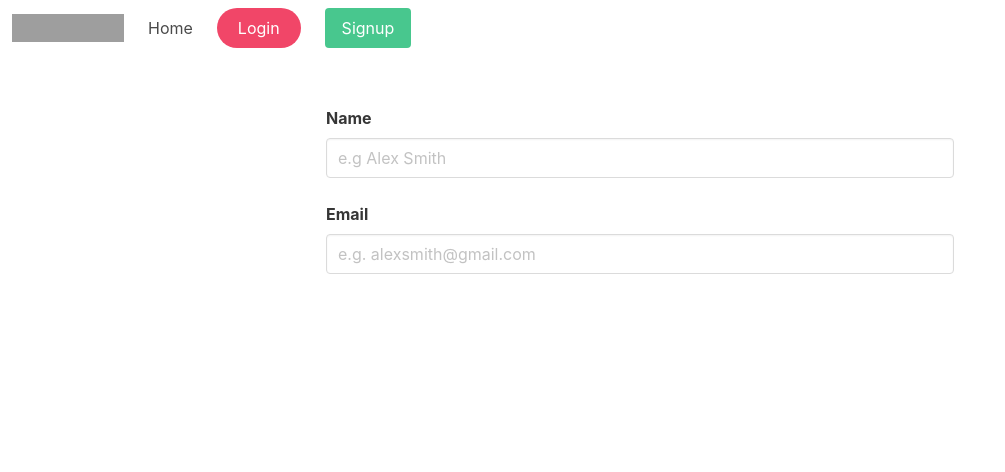
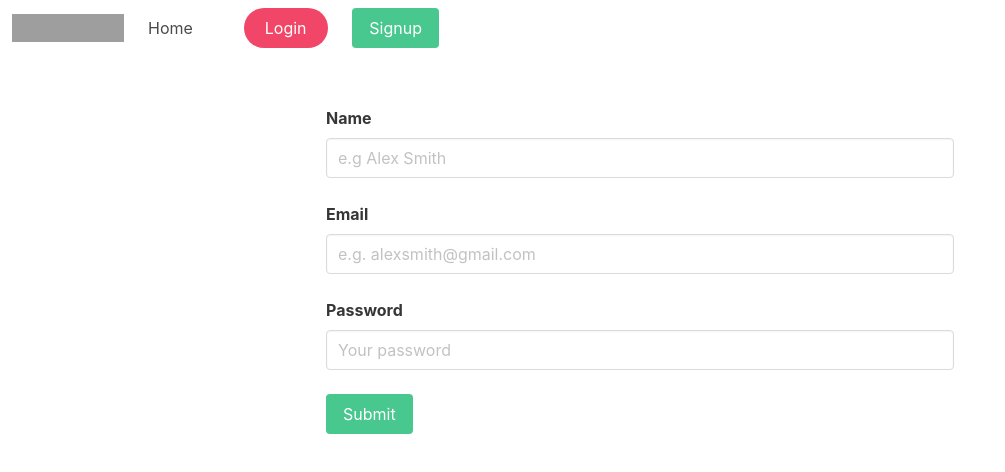
Before and after one commit to tinycarol/m3-lab-bulma-components, a React (Create React App) app: page / in a window 1280 px wide. Shown: the top 472 px of the page, without its empty margins (0-1005 px from the left). Built offline with nearby package versions, Linux system fonts and the light colour scheme; grey boxes are pictures that could not be loaded.

Commit message:
Iteration 4 done

```diff
--- a/src/App.js
+++ b/src/App.js
@@ -1,17 +1,12 @@
 import './App.scss';
 import Navbar from './components/navbar/Navbar';
 import FormField from './components/formfield/FormField.js';
-import CoolButton from './components/button/CoolButton';
+import Signup from './components/signup/Signup';
 
 function App() {
   return (
     <div>
-      <Navbar />
-
-      <div className='form'>
-      <FormField label="Name" type="text" placeholder="e.g Alex Smith" />
-      <FormField label="Email" type="email" placeholder="e.g. alexsmith@gmail.com" />
-      </div>
+      <Signup />
     </div>
 
   );
--- a/src/components/button/CoolButton.js
+++ b/src/components/button/CoolButton.js
@@ -3,9 +3,13 @@ import React, { Component } from 'react';
 class CoolButton extends Component {
   render() {
     return (
-      <button className={`button ${this.props.type} is-${this.props.isClass}`}>
-        {this.props.children}
-      </button>
+      <div className="columns">
+        <div className="column is-half is-offset-one-quarter">
+          <button className={`button ${this.props.type}`}>
+            {this.props.children}
+          </button>
+        </div>
+      </div>
     )
   }
 }
--- a/src/components/navbar/Navbar.js
+++ b/src/components/navbar/Navbar.js
@@ -4,7 +4,7 @@ function Navbar() {
   return(
     <nav className="navbar is-transparent">
       <div className="navbar-brand">
-        <a className="navbar-item" href="https://bulma.io">
+        <a className="navbar-item" href="#">
           <img src="https://bulma.io/images/bulma-logo.png" alt="Bulma: a modern CSS framework based on Flexbox" width="112" height="28" />
         </a>
         <div className="navbar-burger" data-target="navbarExampleTransparentExample">
--- /dev/null
+++ b/src/components/signup/Signup.js
@@ -0,0 +1,24 @@
+import React, { Component } from "react";
+import FormField from "../formfield/FormField";
+import Navbar from "../navbar/Navbar";
+import CoolButton from "../button/CoolButton";
+
+
+class Signup extends Component {
+  render() {
+    return (
+      <div>
+        <Navbar />
+
+        <div className='form'>
+          <FormField label="Name" type="text" placeholder="e.g Alex Smith" />
+          <FormField label="Email" type="email" placeholder="e.g. alexsmith@gmail.com" />
+          <FormField label="Password" type="password" placeholder="Your password" />
+          <CoolButton type="is-success large">Submit</CoolButton>
+        </div>
+      </div>
+    )
+  }
+}
+
+export default Signup;
```
Also changed, not shown: src/components/signup/Signup.scss (added).
